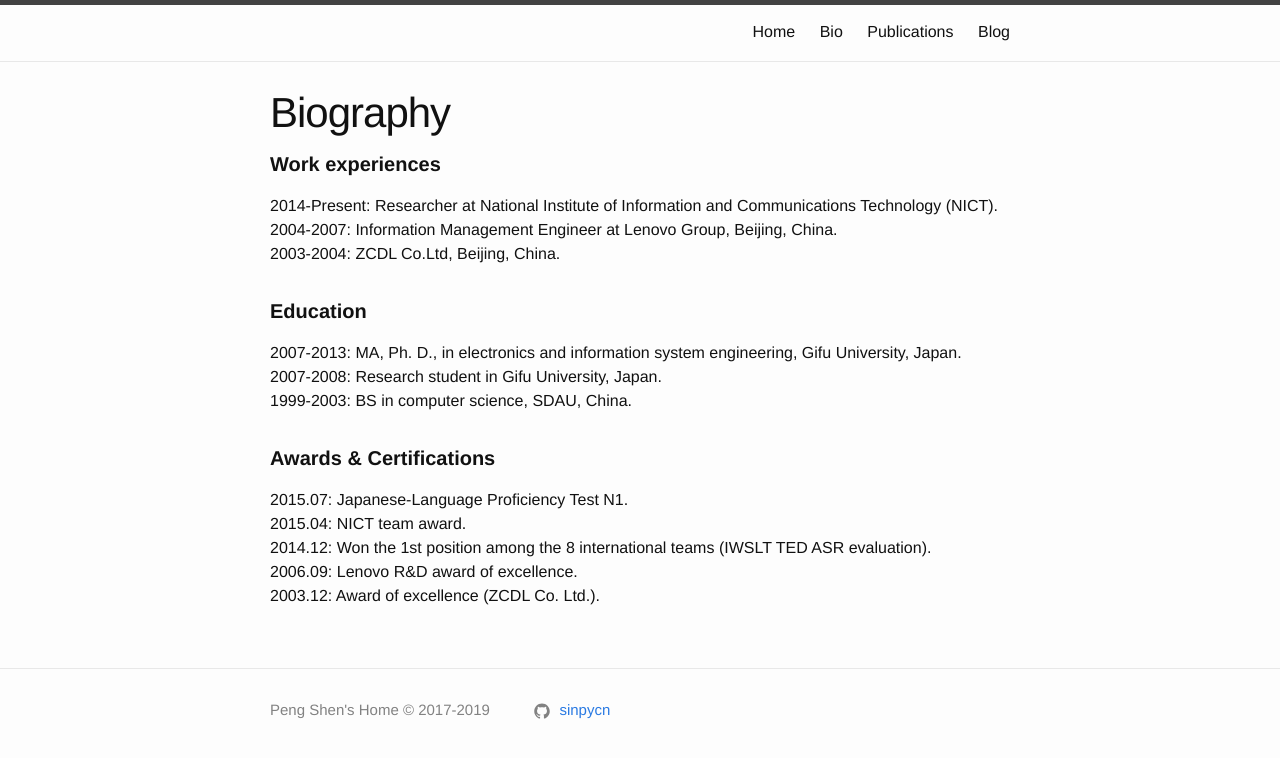
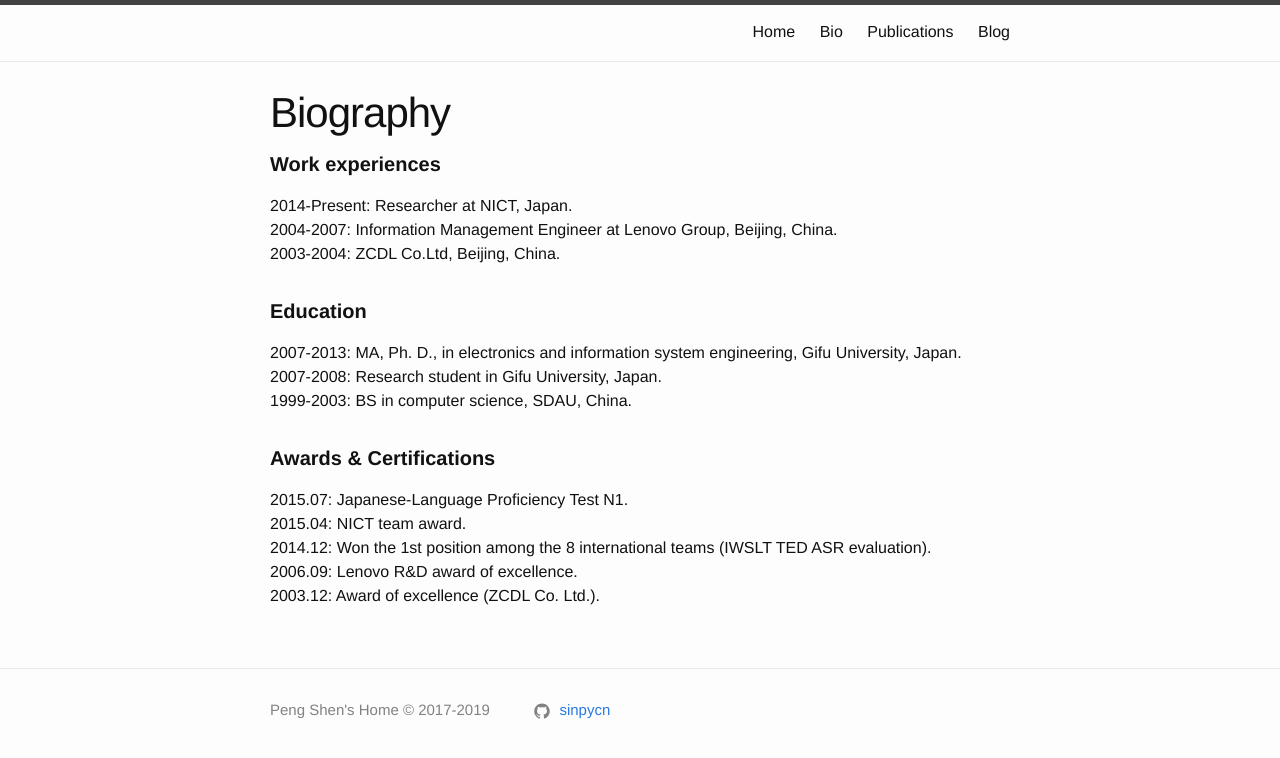
Before and after one commit to sinpycn/sinpycn.github.io, a Jekyll site: the page built from bio.md, in a window 1280 px wide. Shown: the top 758 px of the page. Built offline with Jekyll 4.4.1, drawn with Linux system fonts in a browser that asks for light colours.

Commit message:
Update bio.md

```diff
--- a/bio.md
+++ b/bio.md
@@ -9,7 +9,7 @@ permalink: /bio/
   <h1 class="page-heading"><b>Work experiences</b></h1>
   <ul class="post-list">
     <li>
-   2014-Present: Researcher at National Institute of Information and Communications Technology (NICT). <br>
+   2014-Present: Researcher at NICT, Japan. <br>
    2004-2007: Information Management Engineer at Lenovo Group, Beijing, China. <br>
    2003-2004: ZCDL Co.Ltd, Beijing, China. <br>
     </li>
```
